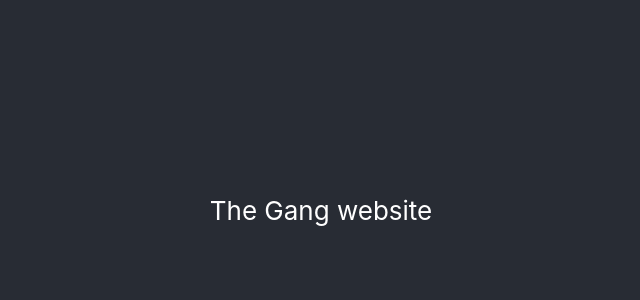
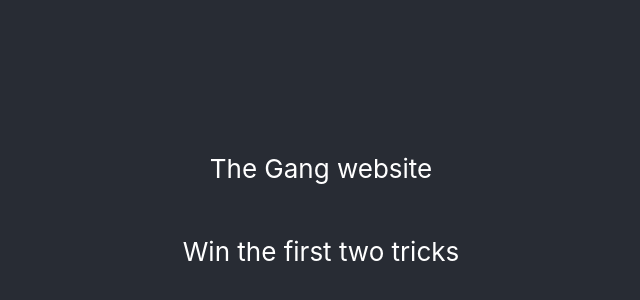
Before and after one commit to mark11234/the-gang, a React (Create React App) app: page / in a window 1280 px wide. Shown: the part 190-490 px from the top of the page, without its empty margins (319-959 px from the left). Built offline with nearby package versions, Linux system fonts and the light colour scheme.

Commit message:
add get random task functionality

```diff
--- a/src/App.tsx
+++ b/src/App.tsx
@@ -1,5 +1,6 @@
 import React from 'react';
 import './App.css';
+import { getTasks } from './helpers/getTasks';
 
 function App() {
   return (
@@ -8,6 +9,9 @@ function App() {
         <p>
           The Gang website
         </p>
+        <p>
+          {getTasks(3,12)[0].title}
+        </p>
       </header>
     </div>
   );
--- /dev/null
+++ b/src/helpers/getTasks.ts
@@ -0,0 +1,25 @@
+import { Task } from "../models/task";
+import taskset from "../data/taskset.json";
+
+const getRandomtask = (): Task => taskset[Math.ceil(Math.random()*taskset.length)];
+
+
+export const getTasks = (numberOfPlayers: 3 | 4 | 5, difficulty: number): Task[] => {
+    let tasksDifficulty = 0;
+    const tasks: Task[] = []
+    let numberOfLoops = 0;
+    const MAXIMUM_NUMBER_OF_LOOPS = 20;
+    while (tasksDifficulty < difficulty && numberOfLoops < MAXIMUM_NUMBER_OF_LOOPS) {
+        let newTask = getRandomtask();
+        if (
+            newTask.difficulty[numberOfPlayers] + tasksDifficulty <= difficulty
+            && ! tasks.reduce((duplicateTask, task) => duplicateTask || task.title === newTask.title, false)
+        ) {
+            tasks.push(newTask);
+        }
+        tasksDifficulty = tasks.reduce((partialSum,task) => partialSum + task.difficulty[numberOfPlayers], 0);
+        numberOfLoops += 1;
+    }
+
+    return tasks
+}
--- a/src/models/task.ts
+++ b/src/models/task.ts
@@ -6,6 +6,5 @@ export type Task = {
         4: number;
         5: number;
     };
-    additionalDetails: string | null;
     redealCondition: string | null;
 }
```
